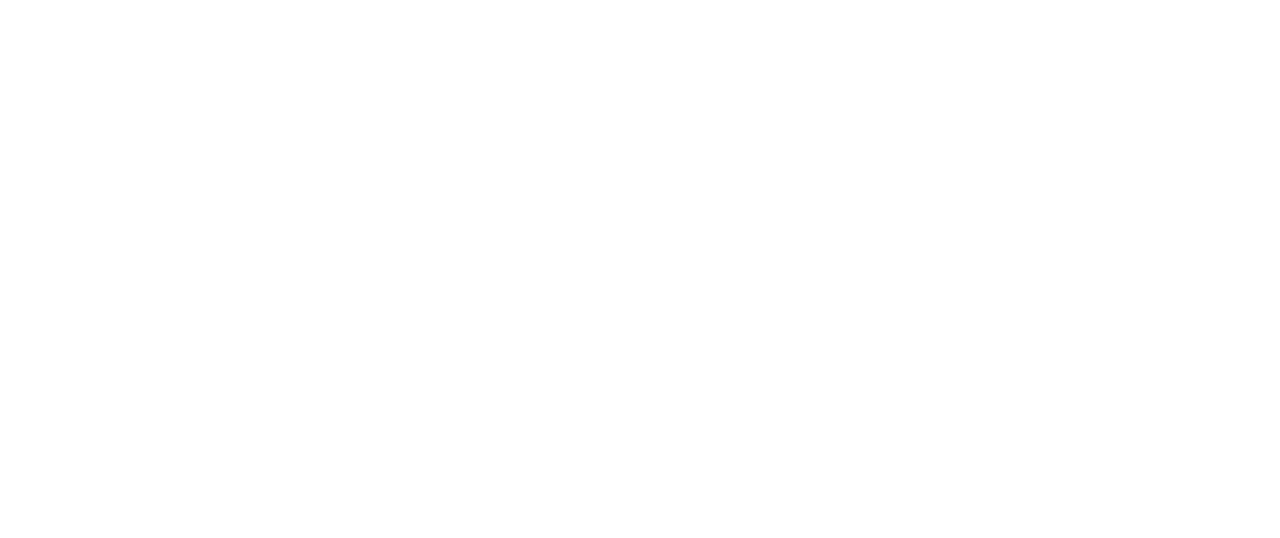
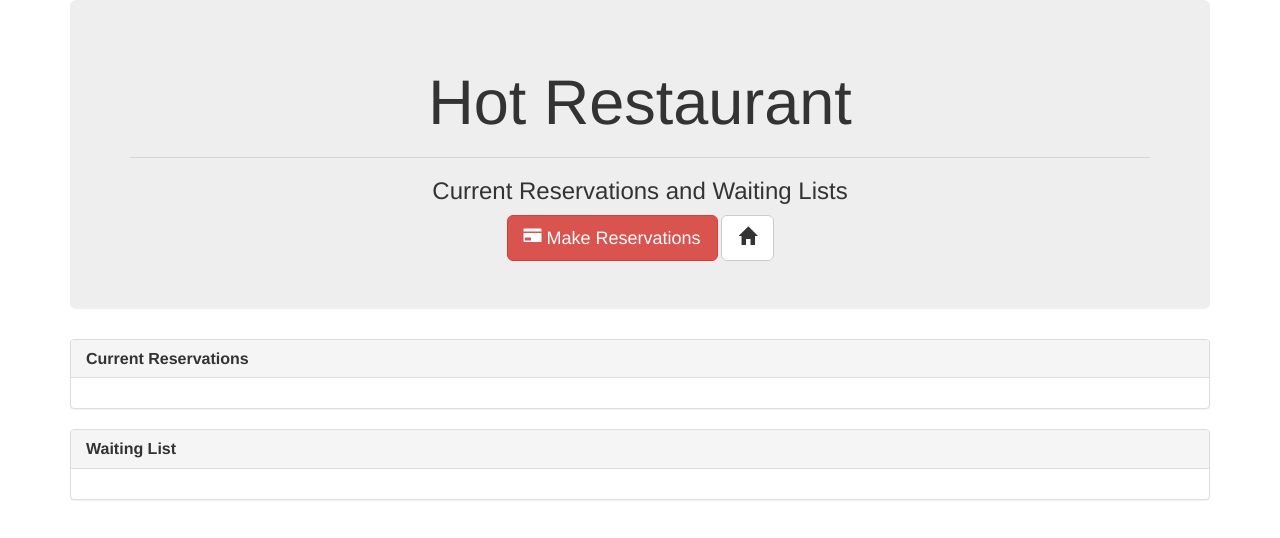
Before and after one commit to alinaschloesser/Reservation, a website: page app/display/tables.html in a window 1280 px wide. Drawn offline with nearby package versions, Linux system fonts and the light colour scheme.

Commit message:
created html templates for index, reservation, and tables pages

```diff
--- a/app/display/index.html
+++ b/app/display/index.html
@@ -1,9 +1,30 @@
 <!DOCTYPE html>
-<html>
+<html lang="en">
+
 <head>
-  <title></title>
+  <meta charset="UTF-8">
+  <title>Hot Reservations</title>
+  <!-- Latest compiled and minified CSS & JS -->
+  <link rel="stylesheet" href="https://maxcdn.bootstrapcdn.com/bootstrap/3.3.6/css/bootstrap.min.css">
+  <script src="https://code.jquery.com/jquery.js"></script>
+  <script src="https://maxcdn.bootstrapcdn.com/bootstrap/3.3.6/js/bootstrap.min.js"></script>
 </head>
+
 <body>
-<h1>Hello</h1>
+  <div class="container">
+    <div class="jumbotron text-center">
+      <h1>Hot Restaurant</h1>
+      <hr>
+      <h3>We only have 5 tables! Book your seat before they all are gone!</h3>
+      <a href="/add">
+        <button type="button" class="btn btn-primary btn-lg"><span class="glyphicon glyphicon-list-alt"></span> View Tables</button>
+      </a>
+      <a href="/add">
+        <button type="button" class="btn btn-danger btn-lg"><span class="glyphicon glyphicon-credit-card"></span> Make Reservations</button>
+      </a>
+    </div>
+
+  </div>
 </body>
+
 </html>
--- a/app/display/tables.html
+++ b/app/display/tables.html
@@ -0,0 +1,47 @@
+<!DOCTYPE html>
+<html lang="en">
+
+<head>
+  <meta charset="UTF-8">
+  <title>Tables Page</title>
+  <!-- Latest compiled and minified CSS & JS -->
+  <link rel="stylesheet" href="https://maxcdn.bootstrapcdn.com/bootstrap/3.3.6/css/bootstrap.min.css">
+  <script src="https://code.jquery.com/jquery.js"></script>
+  <script src="https://maxcdn.bootstrapcdn.com/bootstrap/3.3.6/js/bootstrap.min.js"></script>
+</head>
+
+<body>
+  <div class="container">
+    <div class="jumbotron text-center">
+      <h1>Hot Restaurant</h1>
+      <hr>
+      <h3>Current Reservations and Waiting Lists</h3>
+      <a href="/add">
+        <button type="button" class="btn btn-danger btn-lg"><span class="glyphicon glyphicon-credit-card"></span> Make Reservations</button>
+      </a>
+      <a href="/add">
+        <button type="button" class="btn btn-default btn-lg"><span class="glyphicon glyphicon-home"></span></button>
+      </a>
+    </div>
+    <div class="row">
+      <div class="col-lg-12">
+        <div class="panel panel-default">
+          <div class="panel-heading">
+            <h3 class="panel-title"><strong>Current Reservations</strong></h3>
+          </div>
+          <div class="panel-body">
+          </div>
+        </div>
+        <div class="panel panel-default">
+          <div class="panel-heading">
+            <h3 class="panel-title"><strong>Waiting List</strong></h3>
+          </div>
+          <div class="panel-body">
+          </div>
+        </div>
+      </div>
+    </div>
+  </div>
+</body>
+
+</html>
```
Also changed, not shown: app/display/reservation.html (added, +67 -0 lines), app/display/reserve.html (deleted), 1 other file.
